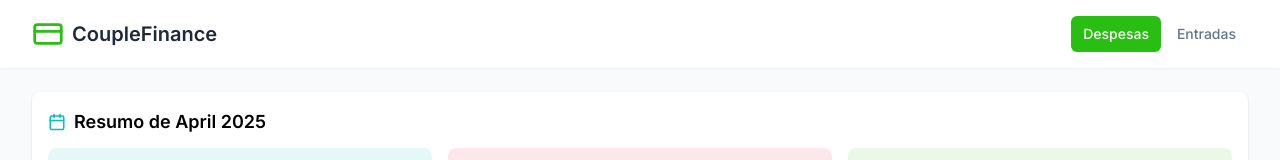
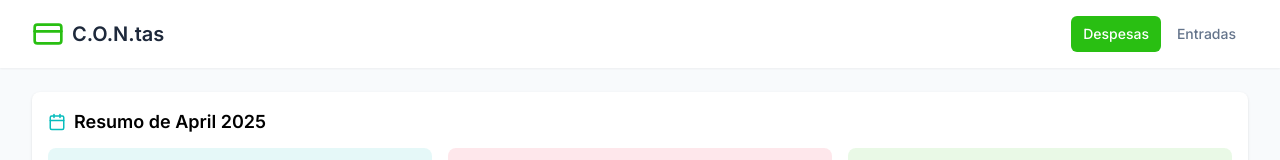
Before and after one commit to dodopontocom/finances, a React (Vite) app: page / in a window 1280 px wide. Shown: the top 160 px of the page. Built offline with nearby package versions, Linux system fonts and the light colour scheme.

Commit message:
develop ok

```diff
--- a/index.html
+++ b/index.html
@@ -7,7 +7,7 @@
     <link rel="preconnect" href="https://fonts.googleapis.com">
     <link rel="preconnect" href="https://fonts.gstatic.com" crossorigin>
     <link href="https://fonts.googleapis.com/css2?family=Inter:wght@400;500;600&display=swap" rel="stylesheet">
-    <title>Couple's Finance</title>
+    <title>C.O.N.tas</title>
   </head>
   <body>
     <div id="root"></div>
--- a/src/components/Header.tsx
+++ b/src/components/Header.tsx
@@ -14,7 +14,7 @@ const Header: React.FC<HeaderProps> = ({ activeTab, onTabChange }) => {
         <div className="flex justify-between items-center py-4">
           <div className="flex items-center">
             <CreditCard className="h-8 w-8 text-primary" />
-            <h1 className="ml-2 text-xl font-semibold text-text-primary">CoupleFinance</h1>
+            <h1 className="ml-2 text-xl font-semibold text-text-primary">C.O.N.tas</h1>
           </div>
 
           <nav className="flex space-x-1">
```
